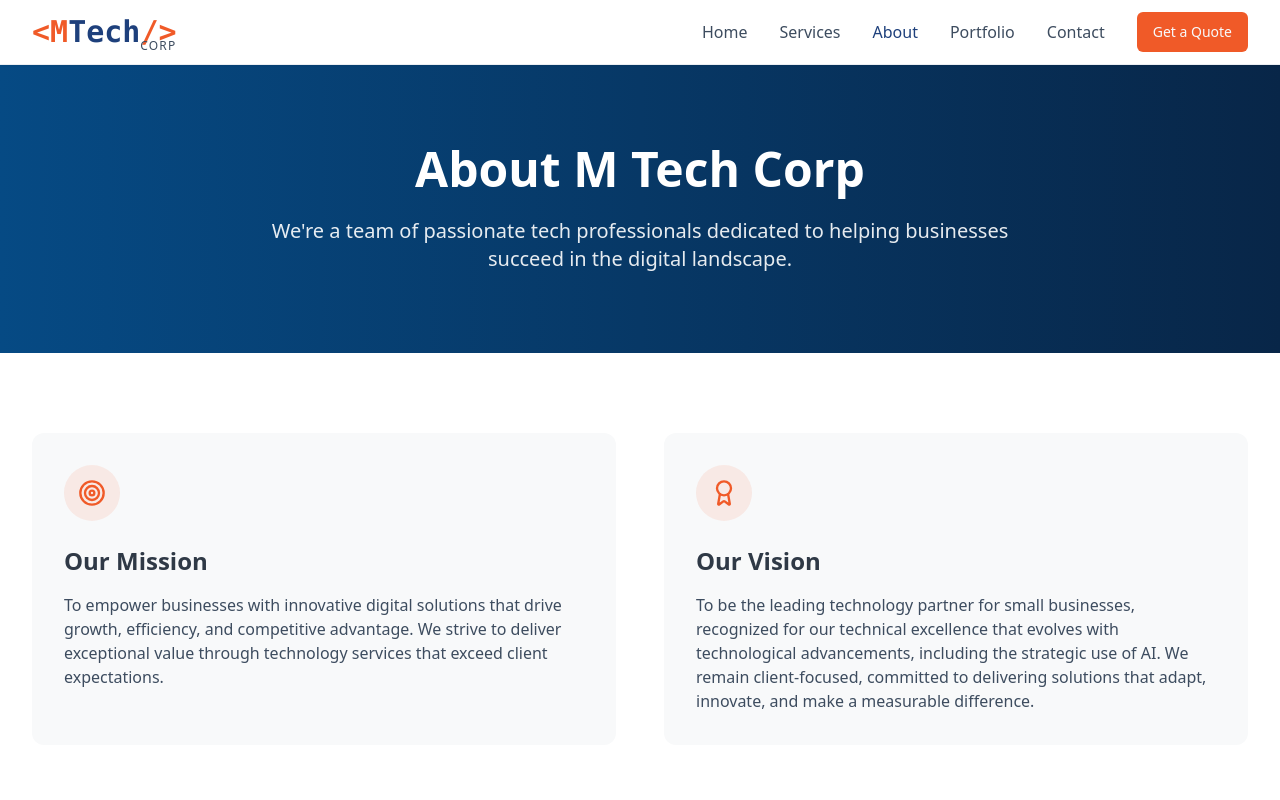
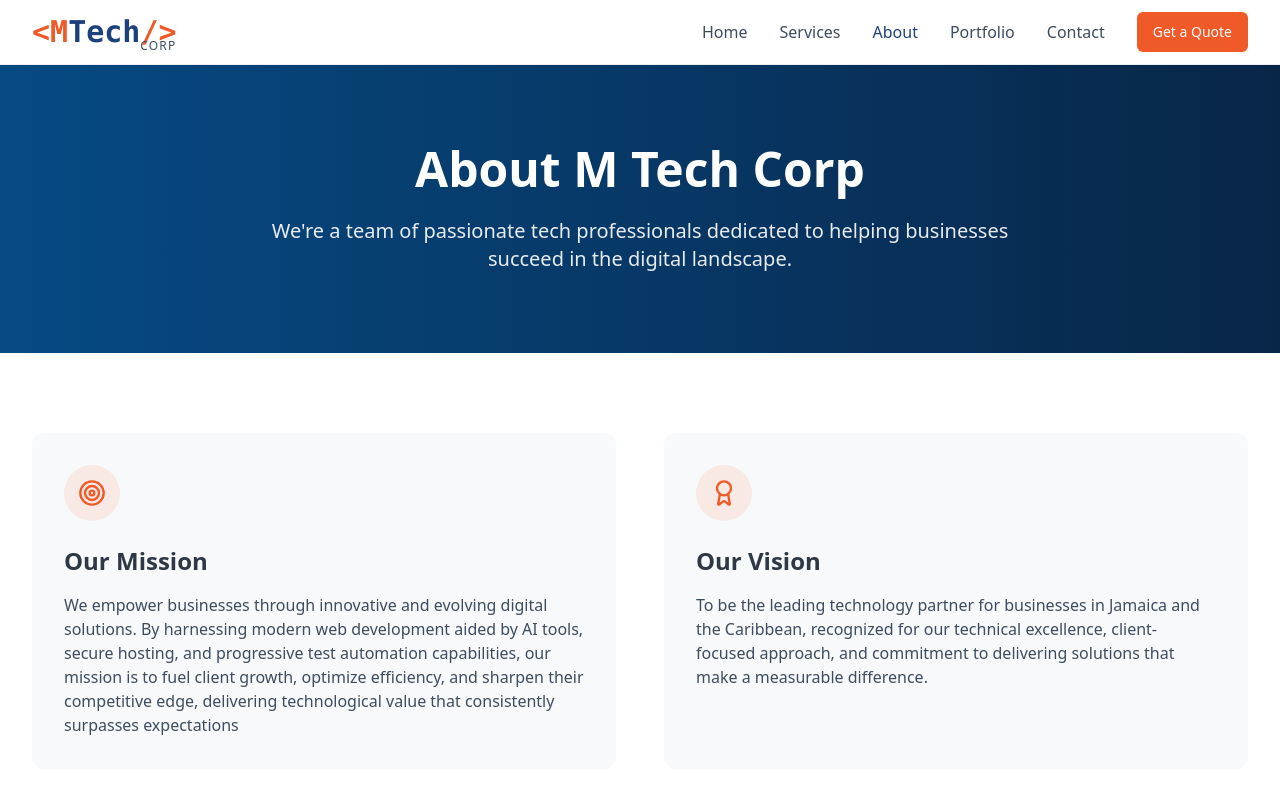
Before and after one commit to Moya876/mtech-digital-hub, a React (Vite) app: page /about in a window 1280 px wide. Shown: the top 800 px of the page. Built offline with nearby package versions, Linux system fonts and the light colour scheme.

Commit message:
Code edited in Lovable Code Editor
Edited UI in Lovable

```diff
--- a/src/pages/About.tsx
+++ b/src/pages/About.tsx
@@ -28,8 +28,7 @@ const About = () => {
               </div>
               <h2 className="text-2xl font-bold text-mtechGray-900 mb-4">Our Mission</h2>
               <p className="text-mtechGray-700">
-                To empower businesses with innovative digital solutions that drive growth, efficiency, and competitive advantage. We strive to deliver exceptional value through technology services that exceed client expectations.
-              </p>
+We empower businesses through innovative and evolving digital solutions. By harnessing modern web development aided by AI tools, secure hosting, and progressive test automation capabilities, our mission is to fuel client growth, optimize efficiency, and sharpen their competitive edge, delivering technological value that consistently surpasses expectations              </p>
             </div>
             <div className="bg-mtechGray-50 rounded-xl p-8">
               <div className="h-14 w-14 bg-mtechOrange/10 text-mtechOrange rounded-full flex items-center justify-center mb-6">
@@ -37,7 +36,7 @@ const About = () => {
               </div>
               <h2 className="text-2xl font-bold text-mtechGray-900 mb-4">Our Vision</h2>
               <p className="text-mtechGray-700">
-To be the leading technology partner for small businesses, recognized for our technical excellence that evolves with technological advancements, including the strategic use of AI. We remain client-focused, committed to delivering solutions that adapt, innovate, and make a measurable difference.
+                To be the leading technology partner for businesses in Jamaica and the Caribbean, recognized for our technical excellence, client-focused approach, and commitment to delivering solutions that make a measurable difference.
               </p>
             </div>
           </div>
```
